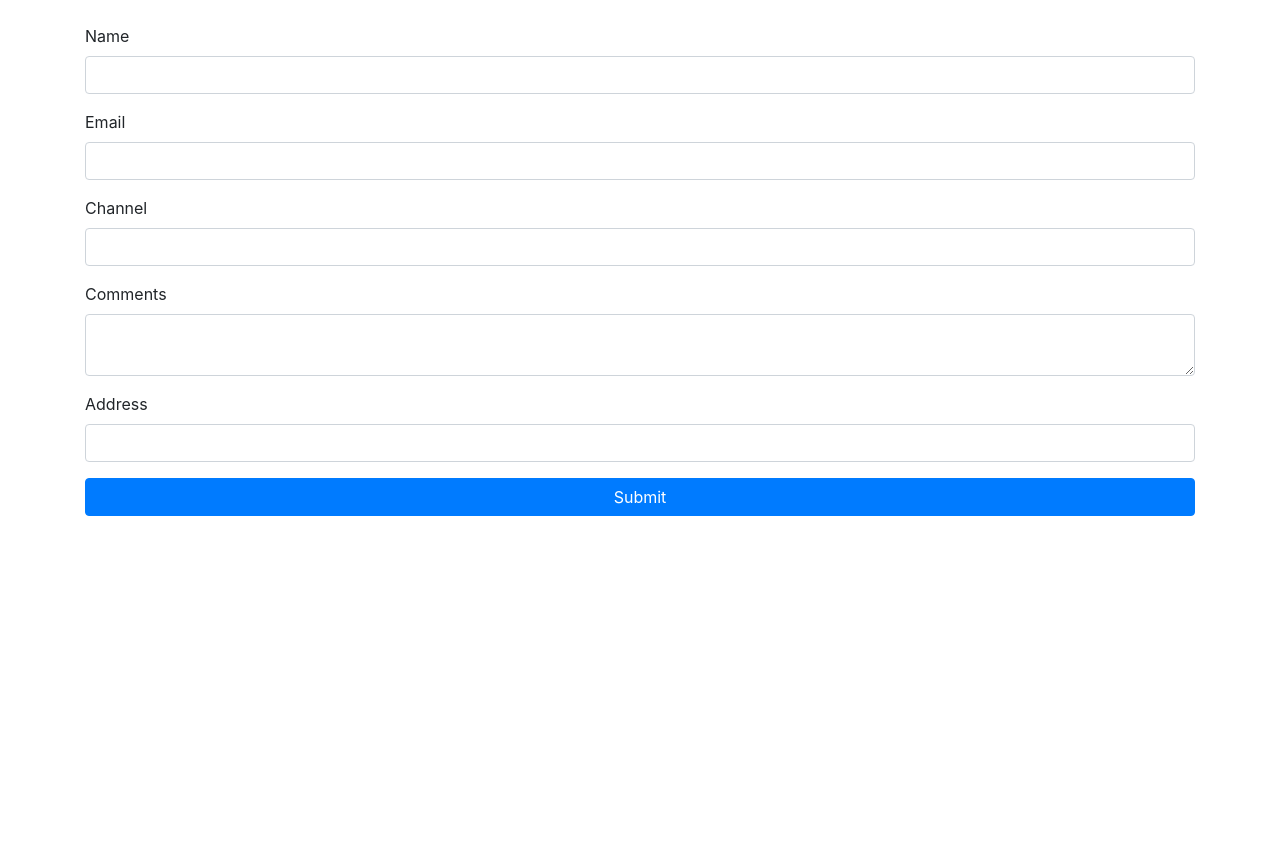
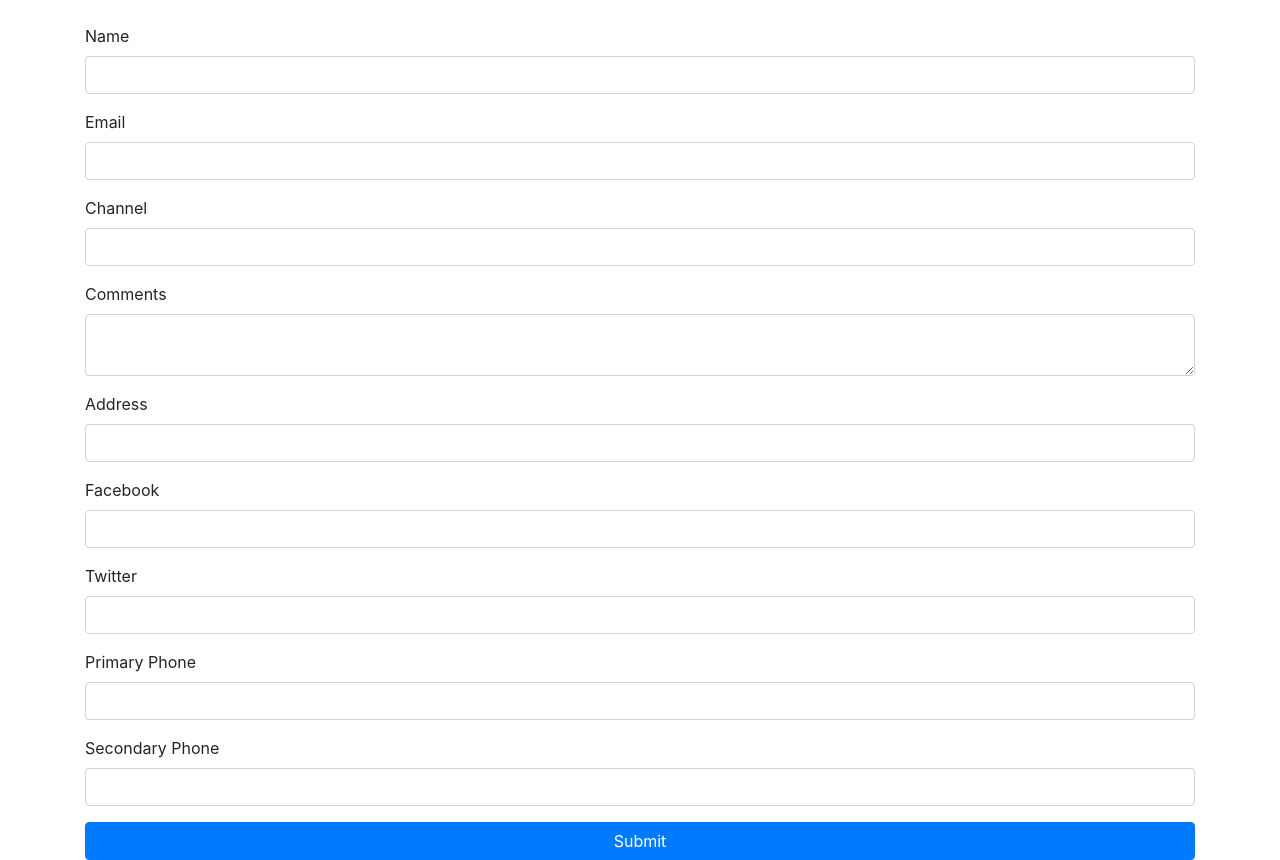
Before and after one commit to ehmusman/formik, a React (Create React App) app: page / in a window 1280 px wide. Before the commit the page ends 800 px from the top, so only its background shows below. Built offline with nearby package versions, Linux system fonts and the light colour scheme.

Commit message:
array and objects are added in initial values

```diff
--- a/src/components/YoutubeForm.js
+++ b/src/components/YoutubeForm.js
@@ -8,7 +8,12 @@ const YoutubeForm = () => {
         email: "",
         channel: "",
         comments: "",
-        address: ""
+        address: "",
+        social: {
+            facebook: "",
+            twitter: ""
+        },
+        phoneNumbers: ["", ""]
     }
     const onSubmit = values => {
         console.log("form data", values)
@@ -21,7 +26,12 @@ const YoutubeForm = () => {
             .required("Email is Required"),
         channel: Yup.string().min(3).max(100).required("Channel is Required"),
         comments: Yup.string().min(3).max(100).required("Comment is Required"),
-        address: Yup.string().min(3).max(100).required("Address is Required")
+        address: Yup.string().min(3).max(100).required("Address is Required"),
+        social: Yup.object({
+            facebook: Yup.string().min(3).max(100).required("Facebook is Required"),
+            twitter: Yup.string().min(3).max(100).required("Twitter is Required"),
+        }),
+        phoneNumbers: Yup.array().of(Yup.string().min(5).max(20).required("Phone Number is Required"))
     })
     return (
         <Formik
@@ -30,7 +40,10 @@ const YoutubeForm = () => {
             validationSchema={validationSchema}
         >
             {props => {
+                console.log(props)
                 const { errors, touched } = props
+                const { social: socialT, phoneNumbers: phoneNumbersT } = touched
+                const { social: socialE, phoneNumbers: phoneNumbersE } = errors
                 return <Form>
                     <div className="form-group">
                         <label htmlFor="name">Name</label>
@@ -92,6 +105,53 @@ const YoutubeForm = () => {
                             {msg => <div className="invalid-feedback">{msg}</div>}
                         </ErrorMessage>
                     </div>
+                    <div className="form-group">
+                        <label htmlFor="facebook">Facebook</label>
+                        <Field
+                            id="facebook"
+                            name="social.facebook"
+                            className={`form-control ${socialT && socialT.facebook && socialE && socialE.facebook ? "is-invalid" : ""}`}
+
+                        />
+                        <ErrorMessage name="social.facebook" >
+                            {msg => <div className="invalid-feedback">{msg}</div>}
+                        </ErrorMessage>
+                    </div>
+                    <div className="form-group">
+                        <label htmlFor="twitter">Twitter</label>
+                        <Field
+                            id="twitter"
+                            name="social.twitter"
+                            className={`form-control ${socialT && socialT.twitter && socialE && socialE.twitter ? "is-invalid" : ""}`}
+
+                        />
+                        <ErrorMessage name="social.twitter" >
+                            {msg => <div className="invalid-feedback">{msg}</div>}
+                        </ErrorMessage>
+                    </div>
+                    <div className="form-group">
+                        <label htmlFor="primaryPh">Primary Phone</label>
+                        <Field
+                            id="primaryPh"
+                            name="phoneNumbers[0]"
+                            className={`form-control ${phoneNumbersT && phoneNumbersT[0] && phoneNumbersE && phoneNumbersE[0] ? "is-invalid" : ""}`}
+
+                        />
+                        <ErrorMessage name="phoneNumbers[0]" >
+                            {msg => <div className="invalid-feedback">{msg}</div>}
+                        </ErrorMessage>
+                    </div>
+                    <div className="form-group">
+                        <label htmlFor="secondaryPh">Secondary Phone</label>
+                        <Field
+                            id="secondaryPh"
+                            name="phoneNumbers[1]"
+                            className={`form-control ${phoneNumbersT && phoneNumbersT[1] && phoneNumbersE && phoneNumbersE[1] ? "is-invalid" : ""}`}
+                        />
+                        <ErrorMessage name="phoneNumbers[1]" >
+                            {msg => <div className="invalid-feedback">{msg}</div>}
+                        </ErrorMessage>
+                    </div>
                     <button type="submit" className="btn btn-primary btn-block">Submit</button>
                 </Form>
             }}
```
